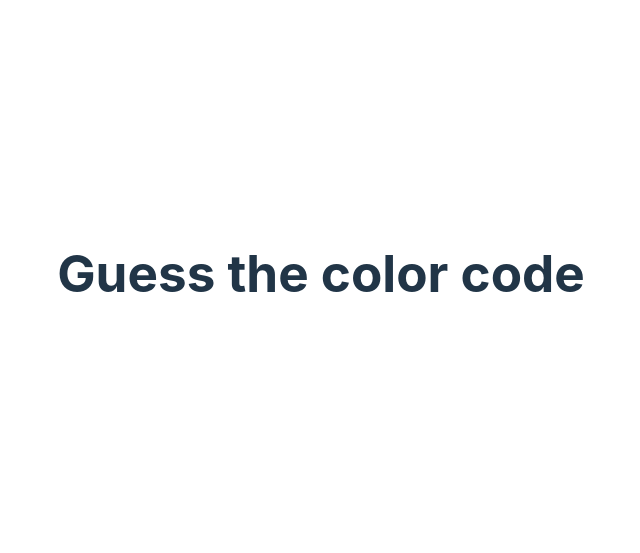
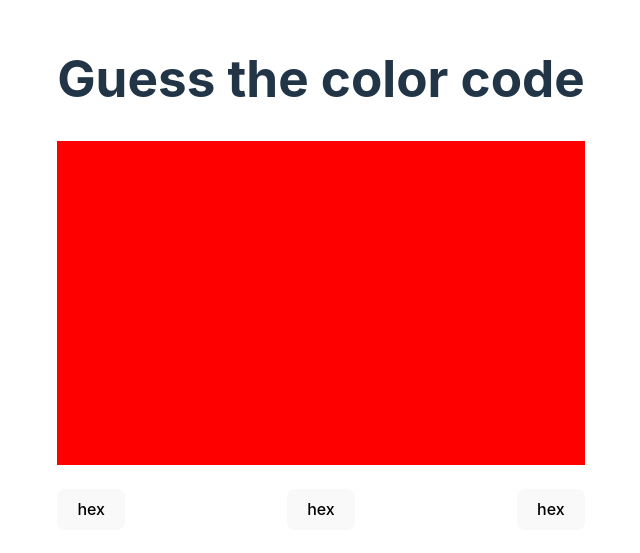
Before and after one commit to jasin1/Learning-react-js-2024, a React (Vite) app in the folder Learning-react-js-2024/: page /Colors in a window 1280 px wide. Shown: the part 127-680 px from the top of the page, without its empty margins (319-959 px from the left). Built offline with nearby package versions, Linux system fonts and the light colour scheme.

Commit message:
adding css

```diff
--- a/Learning-react-js-2024/src/pages/Colors/Colors.jsx
+++ b/Learning-react-js-2024/src/pages/Colors/Colors.jsx
@@ -4,6 +4,15 @@ function Colors(){
   return(
     <main>
       <h1>Guess the color code</h1>
+      <div className="colors-wrapper">
+        <div className="colors-view"></div>
+        <div className="btns-wrapper">
+          <button>hex</button>
+          <button>hex</button>
+          <button>hex</button>
+        </div>
+
+      </div>
     </main>
   );
 }
--- a/Learning-react-js-2024/src/pages/Colors/colors.css
+++ b/Learning-react-js-2024/src/pages/Colors/colors.css
@@ -0,0 +1,19 @@
+.colors-wrapper{
+  max-width: 536px;
+  display: flex;
+  flex-direction: column;
+  gap: 24px;
+}
+
+.colors-view{
+  width: 100%;
+  background: red;
+  height: 324px;
+
+}
+
+.btns-wrapper{
+  width: 100%;
+  display: flex;
+  justify-content: space-between;
+}
```
